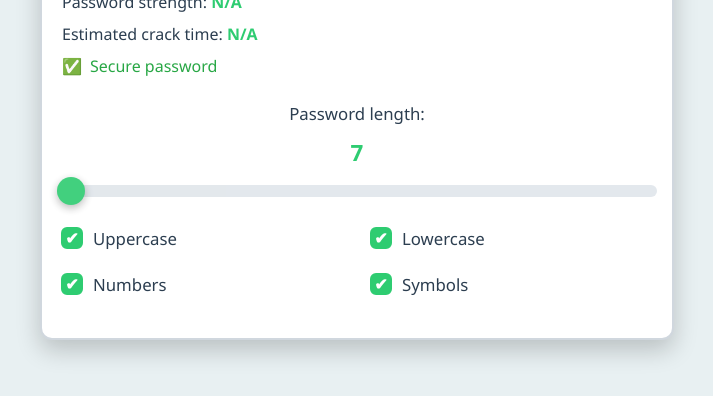
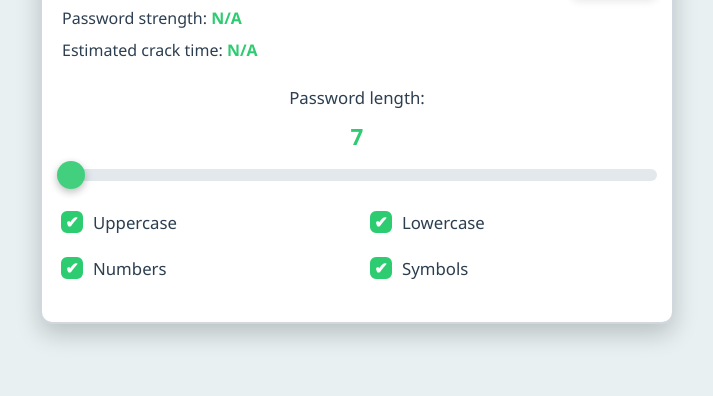
Before and after one commit to SpeederSpeederSpeder/Yet_Another_Password_Generator_Mobile, a plain HTML site: page new_interface.html in a window 1280 px wide. Shown: the part 348-744 px from the top of the page, without its empty margins (283-996 px from the left). Drawn offline with Linux system fonts and the light colour scheme; no server answers.

Commit message:
refactor(ui): remove pwned password checking functionality
This commit removes the feature that checks passwords against the Have I Been Pwned database.

The functionality has been removed to simplify the user interface, reduce the complexity of the client-side code, and eliminate an external network dependency. This streamlines the password generation and evaluation process.

```diff
--- a/new_interface.html
+++ b/new_interface.html
@@ -27,10 +27,6 @@
              </div>
             <div id="crackTimeDisplay" class="crack-time-display">
                 Temps de cassage estimé: <span id="crackTimeText">N/A</span>
-            </div>
-            <div id="pwnedStatus" class="pwned-status">
-                <span id="pwnedStatusIcon"></span>
-                <span id="pwnedStatusText"></span>
             </div>
             <div class="password-length-control">
                 <label for="passwordLength">Longueur du mot de passe:</label>
--- a/script.js
+++ b/script.js
@@ -1,6 +1,5 @@
 import { getStrengthDescription } from './utils/password-strength-checker.js';
 import { addPasswordToHistory, loadPasswordHistory, clearPasswordHistory } from './utils/password-history.js';
-import { isPasswordPwned } from './utils/pwned-checker.js';
 
 document.addEventListener('DOMContentLoaded', async () => {
     const passwordInput = document.getElementById('password');
@@ -15,9 +14,6 @@ document.addEventListener('DOMContentLoaded', async () => {
     const includeSymbols = document.getElementById('includeSymbols');
     const strengthText = document.getElementById('strengthText'); // Nouvel élément
     const crackTimeText = document.getElementById('crackTimeText'); // Pour le temps de cassage
-    const pwnedStatus = document.getElementById('pwnedStatus');
-    const pwnedStatusIcon = document.getElementById('pwnedStatusIcon');
-    const pwnedStatusText = document.getElementById('pwnedStatusText');
     const passwordHistoryList = document.getElementById('passwordHistoryList'); // Nouvel élément
     const clearHistoryButton = document.getElementById('clearHistoryButton'); // Nouvel élément
 
@@ -113,21 +109,6 @@ document.addEventListener('DOMContentLoaded', async () => {
             crackTimeText.textContent = translateCrackTime(result.crack_times_display.offline_slow_hashing_1e4_per_second);
         }
 
-        // Vérifier si le mot de passe est compromis
-        pwnedStatus.className = 'pwned-status checking';
-        pwnedStatusIcon.textContent = '⏳';
-        pwnedStatusText.textContent = currentTranslations.pwnedStatusChecking;
-
-        const pwned = await isPasswordPwned(generatedPassword);
-        if (pwned) {
-            pwnedStatus.className = 'pwned-status pwned';
-            pwnedStatusIcon.textContent = '❌';
-            pwnedStatusText.textContent = currentTranslations.pwnedStatusPwned;
-        } else {
-            pwnedStatus.className = 'pwned-status safe';
-            pwnedStatusIcon.textContent = '✅';
-            pwnedStatusText.textContent = currentTranslations.pwnedStatusSafe;
-        }
 
         // Ajouter le mot de passe à l'historique
         addPasswordToHistory(generatedPassword);
@@ -241,18 +222,6 @@ document.addEventListener('DOMContentLoaded', async () => {
                     strengthText.textContent = currentTranslations[getStrengthDescription(strengthScore)];
                     crackTimeText.textContent = translateCrackTime(result.crack_times_display.offline_slow_hashing_1e4_per_second);
                 }
-                // Mettre à jour le statut pwned aussi
-                isPasswordPwned(password).then(pwned => {
-                    if (pwned) {
-                        pwnedStatus.className = 'pwned-status pwned';
-                        pwnedStatusIcon.textContent = '❌';
-                        pwnedStatusText.textContent = currentTranslations.pwnedStatusPwned;
-                    } else {
-                        pwnedStatus.className = 'pwned-status safe';
-                        pwnedStatusIcon.textContent = '✅';
-                        pwnedStatusText.textContent = currentTranslations.pwnedStatusSafe;
-                    }
-                });
             });
             passwordHistoryList.appendChild(listItem);
         });
--- a/style.css
+++ b/style.css
@@ -290,31 +290,6 @@ h1 {
     color: var(--primary-color);
 }
 
-.pwned-status {
-    text-align: left;
-    padding-left: 5px;
-    margin-top: -15px;
-    margin-bottom: 25px;
-    font-weight: 500;
-    display: flex;
-    align-items: center;
-}
-
-#pwnedStatusIcon {
-    margin-right: 8px;
-}
-
-.pwned-status.safe {
-    color: #28a745;
-}
-
-.pwned-status.pwned {
-    color: #dc3545;
-}
-
-.pwned-status.checking {
-    color: #6c757d;
-}
 
 
 /* Styles pour l'historique des mots de passe */
```
Also changed, not shown: Krypto Light.png (added).
